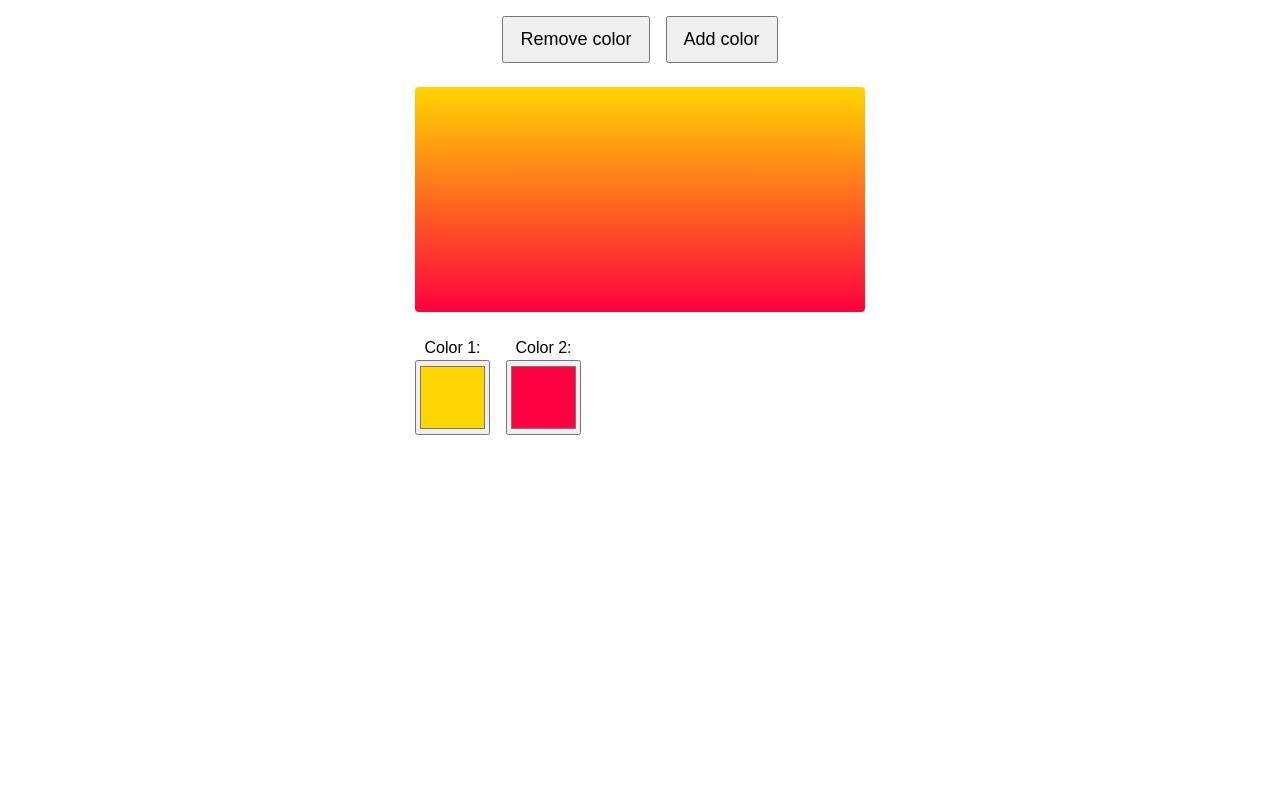
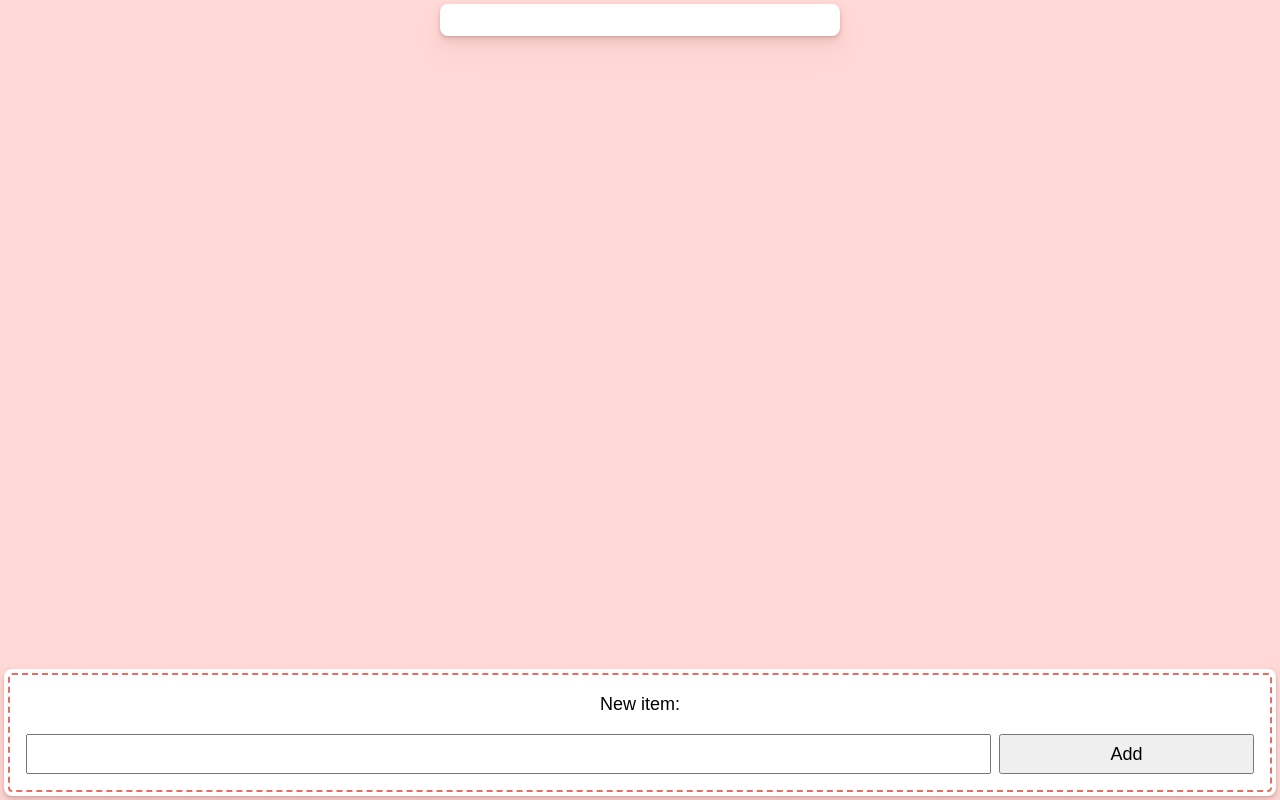
Before and after one commit to lextirajoh/joy-of-react, a React (Vite) app: page / in a window 1280 px wide. Built offline with nearby package versions, Linux system fonts and the light colour scheme; a web font is replaced by a local one.

Commit message:
Review Shopping List

```diff
--- a/src/App.tsx
+++ b/src/App.tsx
@@ -13,6 +13,7 @@ import {
   ShoppingCart,
   TwoFactor,
   GradientGenerator,
+  ShoppingList,
 } from './components';
 
 export default function App() {
@@ -47,7 +48,8 @@ export default function App() {
       {/* <CountryPicker /> */}
       {/* <TwoFactor/> */}
       {/* <GenArt /> */}
-      <GradientGenerator />
+      {/* <GradientGenerator /> */}
+      <ShoppingList/>
     </>
   );
 }
--- a/src/components/GradientGenerator/index.tsx
+++ b/src/components/GradientGenerator/index.tsx
@@ -28,6 +28,8 @@ export function GradientGenerator() {
     setColors(nextColors);
   }
 
+  console.log(colors)
+
   return (
     <div className="wrapper">
       <div className="actions">
@@ -53,7 +55,7 @@ export function GradientGenerator() {
                   id={colorId}
                   type="color"
                   value={color}
-                  onChange={() => {
+                  onChange={(event) => {
                     const nextColors = [...colors];
                     nextColors[index] = event.target.value;
                     setColors(nextColors);
--- /dev/null
+++ b/src/components/ShoppingList/AddNewItemForm.tsx
@@ -0,0 +1,30 @@
+import React from 'react';
+
+export default function AddNewItemForm({ handleAddItem }) {
+  const [input, setInput] = React.useState('');
+
+  function handleSubmit(event) {
+    event.preventDefault();
+    handleAddItem(input);
+    setInput('');
+  }
+
+  return (
+    <div className="new-list-item-form">
+      <form onSubmit={handleSubmit}>
+        <label htmlFor="new-list-form-input">New item:</label>
+        <div className="row">
+          <input
+            id="new-list-form-input"
+            type="text"
+            value={input}
+            onChange={(event) => {
+              setInput(event.target.value);
+            }}
+          />
+          <button>Add</button>
+        </div>
+      </form>
+    </div>
+  );
+}
--- /dev/null
+++ b/src/components/ShoppingList/index.tsx
@@ -0,0 +1,33 @@
+import React from 'react';
+import AddNewItemForm from './AddNewItemForm';
+
+export function ShoppingList() {
+  const [items, setItems] = React.useState<Items>([]);
+
+  function handleAddItem(input: string) {
+    const newItem = {
+      name: input,
+      id: crypto.randomUUID(),
+    };
+    const nextItems = [...items, newItem];
+    setItems(nextItems);
+  }
+
+  return (
+    <div className="wrapper">
+      <div className="list-wrapper">
+        <ol className="shopping-list">
+          {items.map((item) => (
+            <li key={item.id}>{item.name}</li>
+          ))}
+        </ol>
+      </div>
+      <AddNewItemForm handleAddItem={handleAddItem} />
+    </div>
+  );
+}
+
+type Items = {
+  name: string;
+  id: string;
+}[];
--- a/src/components/index.ts
+++ b/src/components/index.ts
@@ -10,3 +10,4 @@ export * from './CountryPicker';
 export * from './TwoFactor';
 export * from './GenerativeArt';
 export * from './GradientGenerator';
+export * from './ShoppingList';
--- a/src/index.css
+++ b/src/index.css
@@ -221,7 +221,7 @@ button {
 
 /* GRADIENT GENERATOR */
 
-.wrapper {
+/* .wrapper {
   max-width: 450px;
   margin: 0 auto;
   display: flex;
@@ -261,4 +261,99 @@ input[type=color] {
 .actions button {
   font-size: 1.125rem;
   padding: 8px 16px;
+} */
+
+/* SHOPPING LIST  */
+
+:root {
+  --shadow-color: 5deg 37% 71%;
+  --shadow-elevation-low:
+    0px -0.3px 0.2px hsl(var(--shadow-color) / 0.38),
+    0px -0.4px 0.3px -2.5px hsl(var(--shadow-color) / 0.25),
+    0px -1px 0.8px -5px hsl(var(--shadow-color) / 0.13);
+  --shadow-elevation-medium:
+    0px -0.3px 0.2px hsl(var(--shadow-color) / 0.39),
+    0px -0.5px 0.4px -1.7px hsl(var(--shadow-color) / 0.3),
+    0px -1.6px 1.2px -3.3px hsl(var(--shadow-color) / 0.2),
+    0px -4.8px 3.6px -5px hsl(var(--shadow-color) / 0.1);
+  --shadow-elevation-high:
+    0px 1px 1.5px hsl(var(--shadow-color) / 0.6),
+    0px 2px 3px hsl(var(--shadow-color) / 0.4),
+    0px 4px 6px hsl(var(--shadow-color) / 0.25),
+    0px 8px 12px hsl(var(--shadow-color) / 0.15),
+    0px 16px 24px hsl(var(--shadow-color) / 0.1);
 }
+body {
+  padding: 4px;
+  background: #ffd9d6;
+}
+html, body, #root {
+  height: 100%;
+}
+.wrapper {
+  height: 100%;
+  display: flex;
+  flex-direction: column;
+  gap: 32px;
+}
+.list-wrapper {
+  flex: 1;
+}
+.shopping-list {
+  background: white;
+  box-shadow: var(--shadow-elevation-high);
+  border-radius: 8px;
+  padding: 16px;
+  margin: 0 auto;
+  max-width: 400px;
+  list-style-type: none;
+}
+.shopping-list li {
+  padding: 8px 0px;
+  border-bottom: 1px dashed hsl(4deg 75% 65%);
+}
+.shopping-list li:first-of-type {
+  padding-top: 0;
+}
+.shopping-list li:last-of-type {
+  padding-bottom: 0;
+  border-bottom: none;
+}
+.shopping-list li::marker {
+  color: hsl(4deg 75% 65%);
+}
+.new-list-item-form {
+  background: white;
+  box-shadow: var(--shadow-elevation-high);
+  padding: 4px;
+  border-radius: 8px;
+}
+.new-list-item-form form {
+  border: 2px dashed hsl(4deg 75% 65%);
+  border-radius: 4px;
+  padding: 16px;
+  text-align: center;
+}
+.row {
+  display: flex;
+  flex-wrap: wrap;
+  gap: 8px;
+}
+label {
+  display: block;
+  margin-bottom: 16px;
+  font-size: 1.125rem;
+  font-weight: 500;
+}
+.row input, .row button {
+  height: 2.5rem;
+  font-size: 1.125rem;
+}
+.row input {
+  flex: 4;
+  min-width: 220px;
+}
+.row button {
+  flex: 1;
+  min-width: 90px;
+}
```
